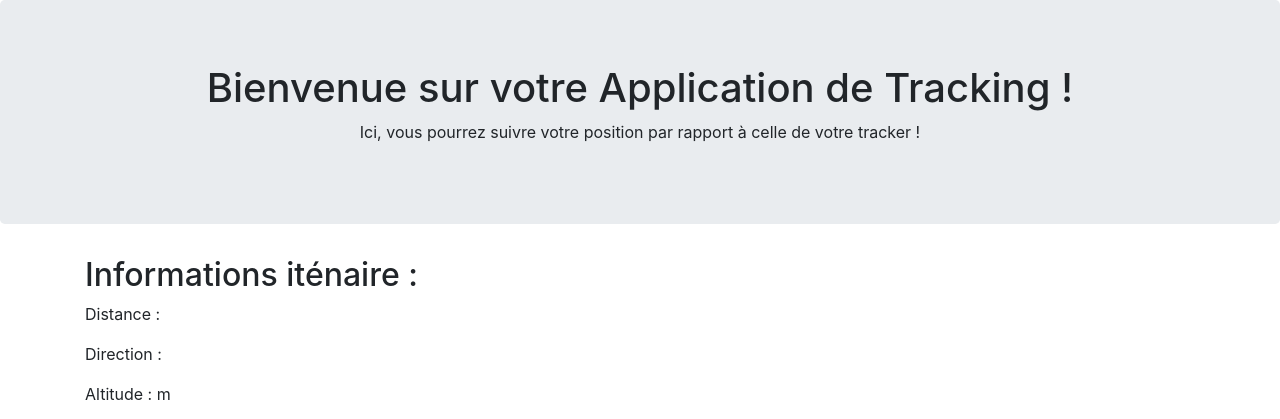
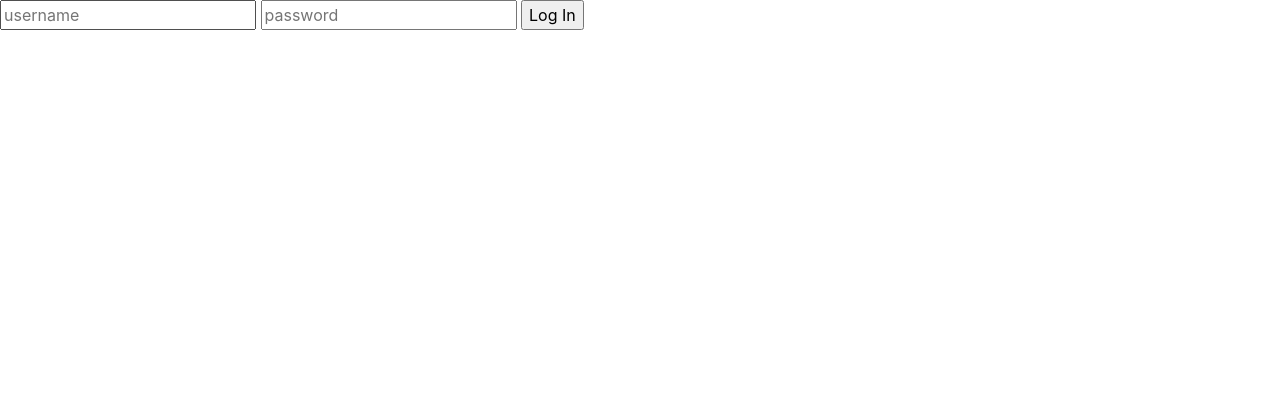
Before and after one commit to thomasbouix/track_chip, a PHP site: page / in a window 1280 px wide. Shown: the top 419 px of the page. After the commit the page ends 30 px from the top, so only its background shows below. Run offline with PHP 8.4, Linux system fonts and the light colour scheme; some libraries are stand-ins or nearby versions.

Commit message:
update-index_php-logIn_page

```diff
--- a/cloud/index.php
+++ b/cloud/index.php
@@ -1,50 +1,38 @@
 <!DOCTYPE html>
-<html>
-  <head>
 
-    <meta charset="utf-8" />
-    <meta name="viewport" content="width=device-width, initial-scale=1">
+<head>
+  <title>TrackChip : Geolocation - LogIn</title>
 
-    <title>Geolocation</title>
+  <meta charset="utf-8">
+  <meta name="viewport" content="width=device-width, initial-scale=1">
 
-    <link rel="icon" href="favicone.ico" type="image/x-icon">
-    <link rel="stylesheet" href="https://maxcdn.bootstrapcdn.com/bootstrap/4.5.2/css/bootstrap.min.css">
-    <link rel="stylesheet" href="css/style.css">
+  <!--bootstrap styles -->
+  <link href="//maxcdn.bootstrapcdn.com/bootstrap/4.0.0/css/bootstrap.min.css" rel="stylesheet" id="bootstrap-css">
 
-    <!-- Google API JS -->
-    <script src="https://ajax.googleapis.com/ajax/libs/jquery/3.5.1/jquery.min.js"></script>
-    <script src="https://cdnjs.cloudflare.com/ajax/libs/popper.js/1.16.0/umd/popper.min.js"></script>
+  <!-- Custom styles for this template -->
+  <link href="css/login.css" rel="stylesheet">
 
-    <script src="js/map.js" type="text/javascript" charset="utf-8" async defer></script>
-    <script src="js/datas.js" type="text/javascript" charset="utf-8" async defer></script>
+  <script src="//maxcdn.bootstrapcdn.com/bootstrap/4.0.0/js/bootstrap.min.js"></script>
+  <script src="//cdnjs.cloudflare.com/ajax/libs/jquery/3.2.1/jquery.min.js"></script>
+  <script src="//code.jquery.com/jquery-1.11.1.min.js"></script>
 
-  </head>
+</head>
 
-  <body>
+<body>
+  <div class="wrapper fadeInDown">
+    <div id="formContent">
 
-    <div class="jumbotron text-center">
-      <h1>Bienvenue sur votre Application de Tracking !</h1>
-      <p>Ici, vous pourrez suivre votre position par rapport à celle de votre tracker !</p>
-    </div>
+      <!-- Login Form -->
+      <form method=POST action="/php/login.php" class="needs-validation" novalidate>
 
-    <div class="container">
+        <input type="text" id="username" class="fadeIn second" name="username" placeholder="username" required>
 
-      <h2>Informations iténaire :</h2>
+        <input type="text" id="password" class="fadeIn third" name="password" placeholder="password" required>
 
-      <p>Distance : </p>
-      <p>Direction : </p>
-      <p>Altitude : <span id="current_alt"></span> m</p>
+        <input type="submit" class="fadeIn fourth" value="Log In">
+
+      </form>
 
     </div>
-
-    <div class="container" id="map"></div>
-
-    <!-- Async script executes immediately and must be after any DOM elements used in callback. -->
-    <script
-      src="https://maps.googleapis.com/maps/api/js?key=AIzaSyDMnY8W47H_ztdC4sJjo2Z9_bu2y9-zEPM&callback=initMap&libraries=&v=weekly"
-      async
-    ></script>
-
-  </body>
-
-</html>
+  </div>
+</body>
```
Also changed, not shown: cloud/php/map.php (added, +50 -0 lines).
